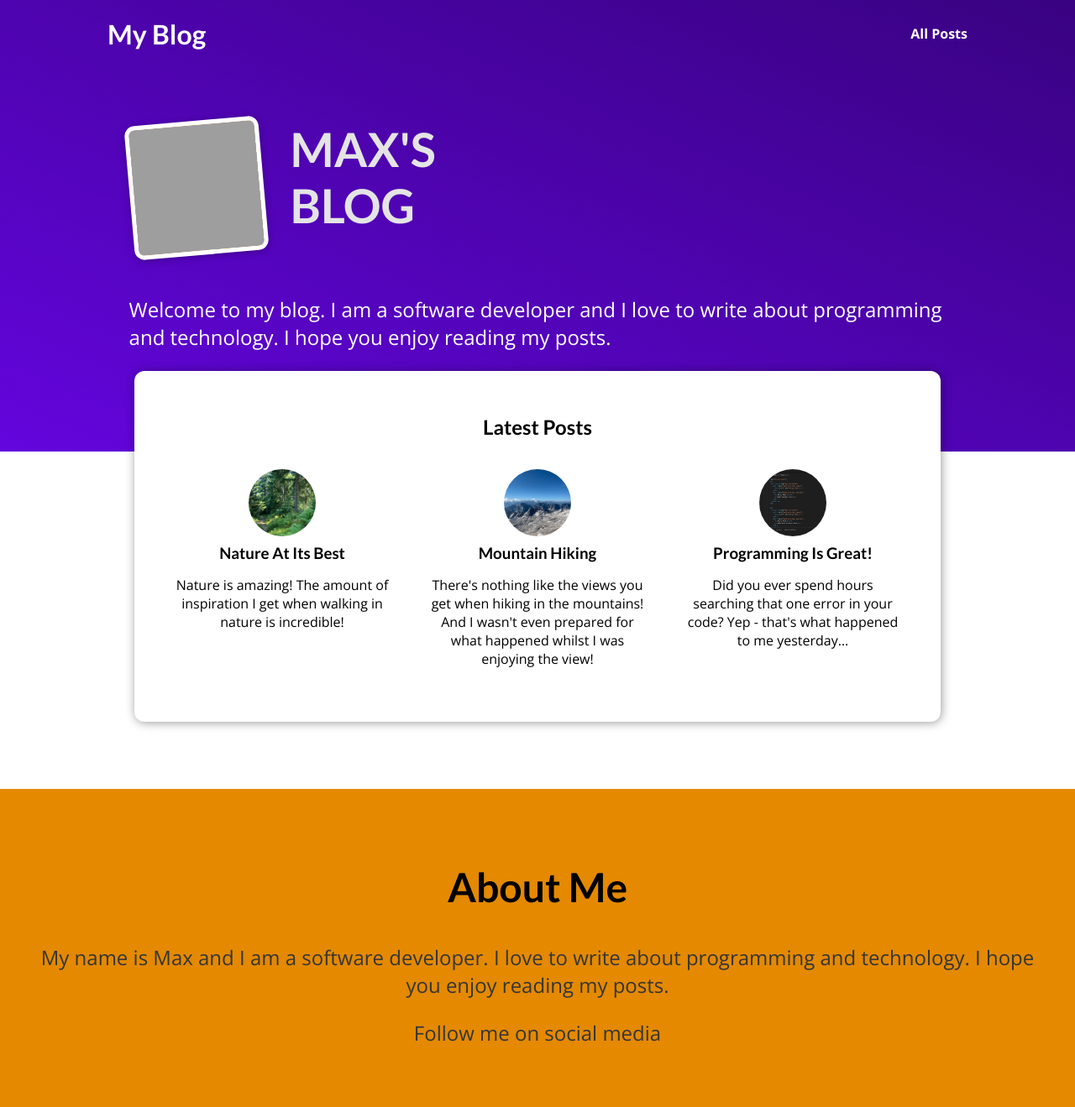
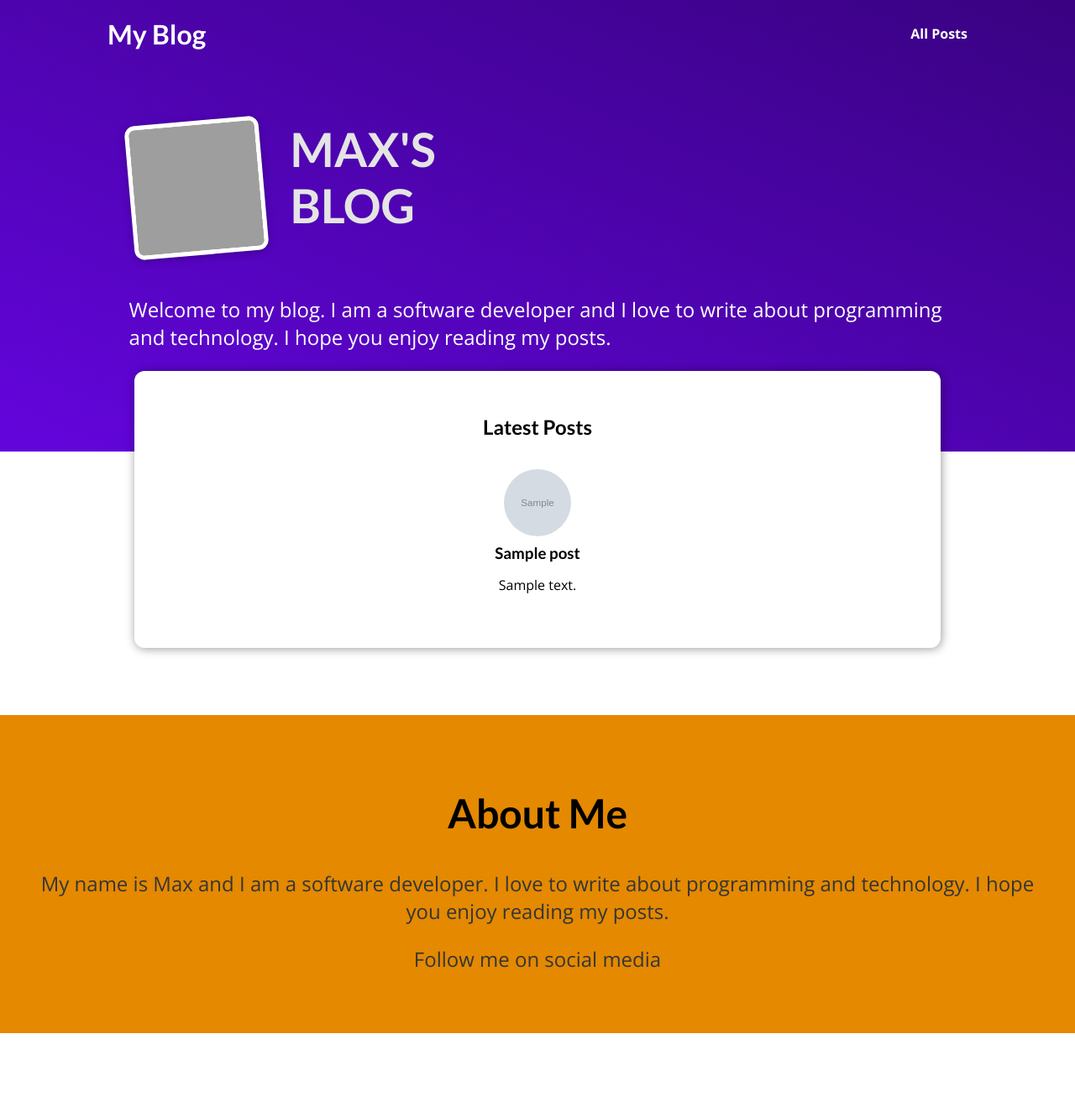
Before and after one commit to francktiomo/django, a Django app: page / in a window 1280 px wide. Shown: the whole page at 84% size. After the commit the page ends 1231 px from the top, so only its background shows below. Run offline with Django 5.2, Linux system fonts and the light colour scheme; tables that the repository leaves empty hold one stand-in row (values such as "Sample post"); grey boxes marked "Sample" are stand-in pictures; grey boxes are pictures that could not be loaded.

Commit message:
Use data from DB

```diff
--- a/my_site/blog/templates/blog/includes/post.html
+++ b/my_site/blog/templates/blog/includes/post.html
@@ -3,7 +3,7 @@
 <li>
   <article class="post">
     <a href="{% url "post-detail-page" post.slug %}">
-      <img src=" {% static "blog/images/"|add:post.image %} " alt="{{ post.title }}" />
+      <img src=" {% static "blog/images/"|add:post.image_name %} " alt="{{ post.title }}" />
       <div class="post__content">
         <h3>{{ post.title }}</h3>
         <p>
--- a/my_site/blog/views.py
+++ b/my_site/blog/views.py
@@ -1,94 +1,26 @@
-from django.shortcuts import render
+from django.shortcuts import render, get_object_or_404
 from datetime import date
 
-all_posts = [
-    {
-        "slug": "hike-in-the-mountains",
-        "image": "mountains.jpg",
-        "author": "Maximilian",
-        "date": date(2021, 7, 21),
-        "title": "Mountain Hiking",
-        "excerpt": "There's nothing like the views you get when hiking in the mountains! And I wasn't even prepared for what happened whilst I was enjoying the view!",
-        "content": """
-          Lorem ipsum dolor sit amet consectetur adipisicing elit. Officiis nobis
-          aperiam est praesentium, quos iste consequuntur omnis exercitationem quam
-          velit labore vero culpa ad mollitia? Quis architecto ipsam nemo. Odio.
-
-          Lorem ipsum dolor sit amet consectetur adipisicing elit. Officiis nobis
-          aperiam est praesentium, quos iste consequuntur omnis exercitationem quam
-          velit labore vero culpa ad mollitia? Quis architecto ipsam nemo. Odio.
-
-          Lorem ipsum dolor sit amet consectetur adipisicing elit. Officiis nobis
-          aperiam est praesentium, quos iste consequuntur omnis exercitationem quam
-          velit labore vero culpa ad mollitia? Quis architecto ipsam nemo. Odio.
-        """
-    },
-    {
-        "slug": "programming-is-fun",
-        "image": "coding.png",
-        "author": "Maximilian",
-        "date": date(2022, 3, 10),
-        "title": "Programming Is Great!",
-        "excerpt": "Did you ever spend hours searching that one error in your code? Yep - that's what happened to me yesterday...",
-        "content": """
-          Lorem ipsum dolor sit amet consectetur adipisicing elit. Officiis nobis
-          aperiam est praesentium, quos iste consequuntur omnis exercitationem quam
-          velit labore vero culpa ad mollitia? Quis architecto ipsam nemo. Odio.
-
-          Lorem ipsum dolor sit amet consectetur adipisicing elit. Officiis nobis
-          aperiam est praesentium, quos iste consequuntur omnis exercitationem quam
-          velit labore vero culpa ad mollitia? Quis architecto ipsam nemo. Odio.
-
-          Lorem ipsum dolor sit amet consectetur adipisicing elit. Officiis nobis
-          aperiam est praesentium, quos iste consequuntur omnis exercitationem quam
-          velit labore vero culpa ad mollitia? Quis architecto ipsam nemo. Odio.
-        """
-    },
-    {
-        "slug": "into-the-woods",
-        "image": "woods.png",
-        "author": "Maximilian",
-        "date": date(2020, 8, 5),
-        "title": "Nature At Its Best",
-        "excerpt": "Nature is amazing! The amount of inspiration I get when walking in nature is incredible!",
-        "content": """
-          Lorem ipsum dolor sit amet consectetur adipisicing elit. Officiis nobis
-          aperiam est praesentium, quos iste consequuntur omnis exercitationem quam
-          velit labore vero culpa ad mollitia? Quis architecto ipsam nemo. Odio.
-
-          Lorem ipsum dolor sit amet consectetur adipisicing elit. Officiis nobis
-          aperiam est praesentium, quos iste consequuntur omnis exercitationem quam
-          velit labore vero culpa ad mollitia? Quis architecto ipsam nemo. Odio.
-
-          Lorem ipsum dolor sit amet consectetur adipisicing elit. Officiis nobis
-          aperiam est praesentium, quos iste consequuntur omnis exercitationem quam
-          velit labore vero culpa ad mollitia? Quis architecto ipsam nemo. Odio.
-        """
-    }
-]
-
-
-def get_date(post):
-    return post['date']
-# Create your views here.
+from .models import Post
 
 
 def starting_page(request):
-    sorted_posts = sorted(all_posts, key=get_date)
-    latest_posts = sorted_posts[:3]
+    latest_posts = Post.objects.all().order_by('-date')[:3]
     return render(request, 'blog/index.html', {
         'posts': latest_posts
     })
 
 
 def posts(request):
+    all_posts = Post.objects.all().order_by('-date')
     return render(request, 'blog/all-posts.html', {
         'all_posts': all_posts
     })
 
 
 def post_detail(request, slug):
-    identified_post = next(post for post in all_posts if post['slug'] == slug)
+    identified_post = get_object_or_404(Post, slug=slug)
     return render(request, 'blog/post-detail.html', {
-        'post': identified_post
+        'post': identified_post,
+        'tags': identified_post.tags.all()
     })
```
Also changed, not shown: my_site/blog/static/blog/post-detail.css (+16 -0 lines), my_site/blog/templates/blog/post-detail.html (+12 -5 lines).
